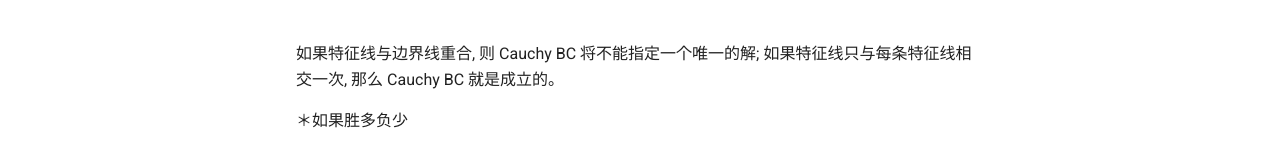
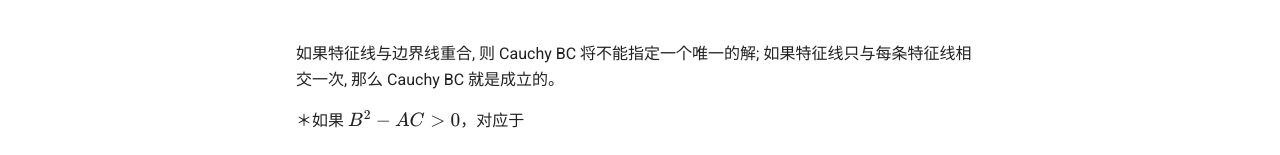
Before and after one commit to ymma98/technotes, an MkDocs documentation site: the page built from docs/FEM/边界条件.md, in a window 1280 px wide and 900 px high, scrolled down 3614 px. Shown: the part 742-897 px from the top of the window. Built offline with MkDocs 1.6.1 and Material for MkDocs 9.7.7, drawn with Linux system fonts in a browser that asks for light colours.

Commit message:
docs/FEM/边界条件.md updated from https://stackedit.cn/

```diff
--- a/docs/FEM/边界条件.md
+++ b/docs/FEM/边界条件.md
@@ -130,11 +130,11 @@ $$
 
 如果特征线与边界线重合, 则 Cauchy BC 将不能指定一个唯一的解; 如果特征线只与每条特征线相交一次, 那么 Cauchy BC 就是成立的。
 
-＊如果胜多负少
+＊如果 $B^2 -A C >0$，对应于
 
 <!--stackedit_data:
-eyJoaXN0b3J5IjpbMjAyODg0OTQyMSw5MTI4MTcyMDMsMzc4MT
-UxNzgzLDIwNTE0NzIzMTEsMTUzNTQ3MjAyMCwtMTgyNTMxMjI1
-OSw2MjUzMjQ5MDEsLTE2OTc2ODEyNDAsNjMwNTM0Nzc4LDQzNj
-M4OTc5Niw0MjQ0MjY2M119
+eyJoaXN0b3J5IjpbLTE5OTkwMzI4MzMsMjAyODg0OTQyMSw5MT
+I4MTcyMDMsMzc4MTUxNzgzLDIwNTE0NzIzMTEsMTUzNTQ3MjAy
+MCwtMTgyNTMxMjI1OSw2MjUzMjQ5MDEsLTE2OTc2ODEyNDAsNj
+MwNTM0Nzc4LDQzNjM4OTc5Niw0MjQ0MjY2M119
 -->
```
